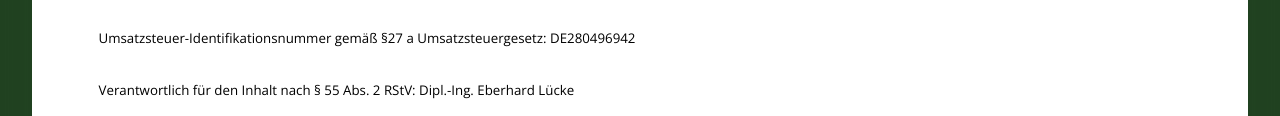
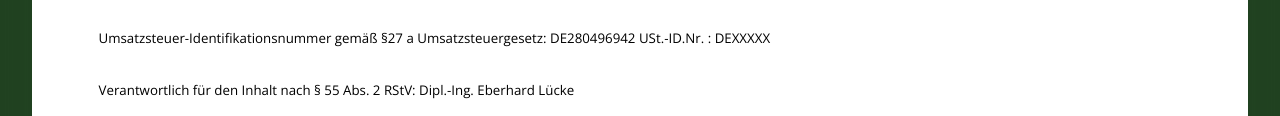
Before and after one commit to archidevelop/archidevelop.github.io, a plain HTML site: page impressum.html in a window 1280 px wide. Shown: the part 474-590 px from the top of the page. Drawn offline with nearby package versions, Linux system fonts and the light colour scheme; some packages are replaced by stand-ins of ours; a web font is replaced by a local one.

Commit message:
Revert "Impressum MVZ Änderung"
This reverts commit 3f3965c1cd9a6eb7683b49b5edc14d1bf8a2d763.

```diff
--- a/impressum.html
+++ b/impressum.html
@@ -189,7 +189,10 @@
 								<p>Angaben gemäß § 5 TMG:
 <p>archidevelop | Dipl.-Ing. Eberhard Lücke <br/> Bielsteinstr. 44, 33604 Bielefeld <br/> Tel. 0521-520 5794 <br/>
                              E-Mail: eberhard.luecke(at)archidevelop.de</p>
-<p>Umsatzsteuer-Identifikationsnummer gemäß §27 a Umsatzsteuergesetz: DE280496942</p>
+
+<p>Umsatzsteuer-Identifikationsnummer gemäß §27 a Umsatzsteuergesetz: DE280496942
+USt.-ID.Nr. : DEXXXXX </p>
+
 <p>Verantwortlich für den Inhalt nach § 55 Abs. 2 RStV: Dipl.-Ing. Eberhard Lücke</p>
 
 <p>Quellenangabe für die verwendeten Bilder:
```
Also changed, not shown: mvz-lemgo-archidevelop.html (+2 -2 lines).
